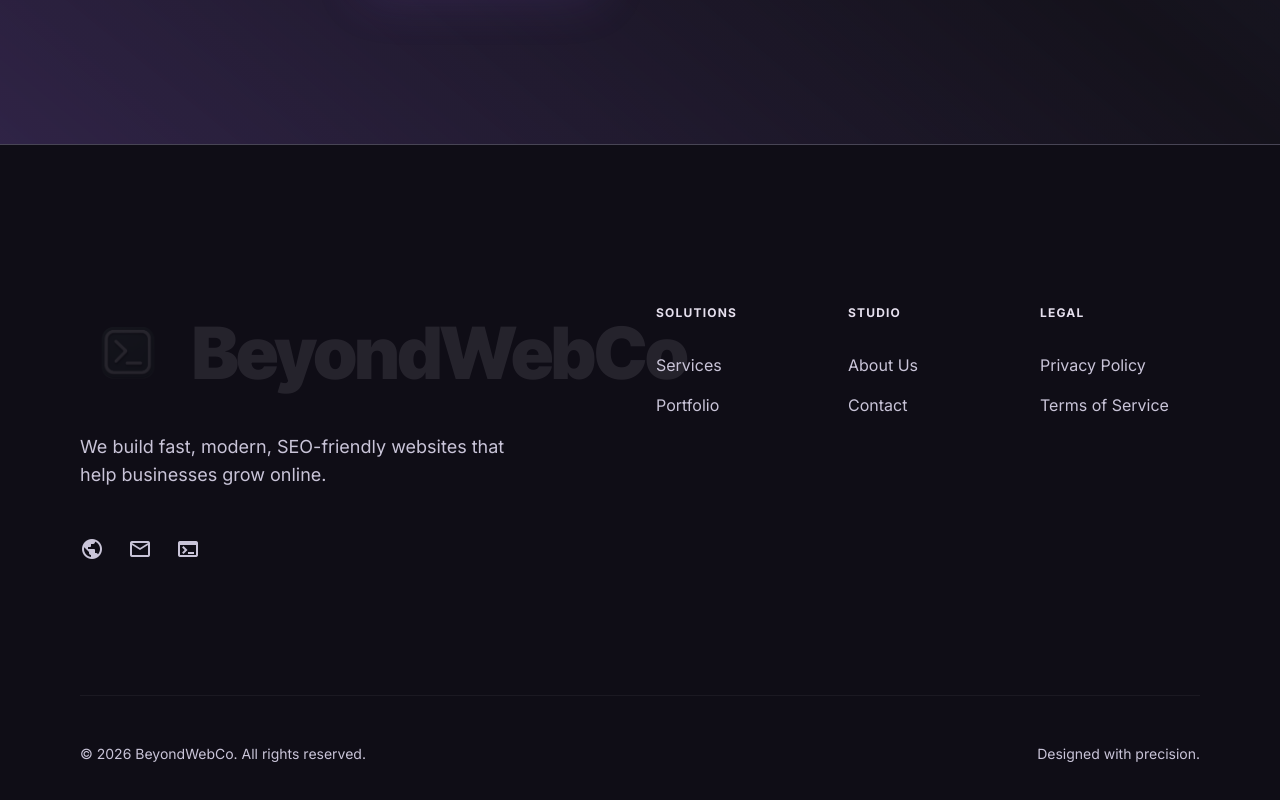
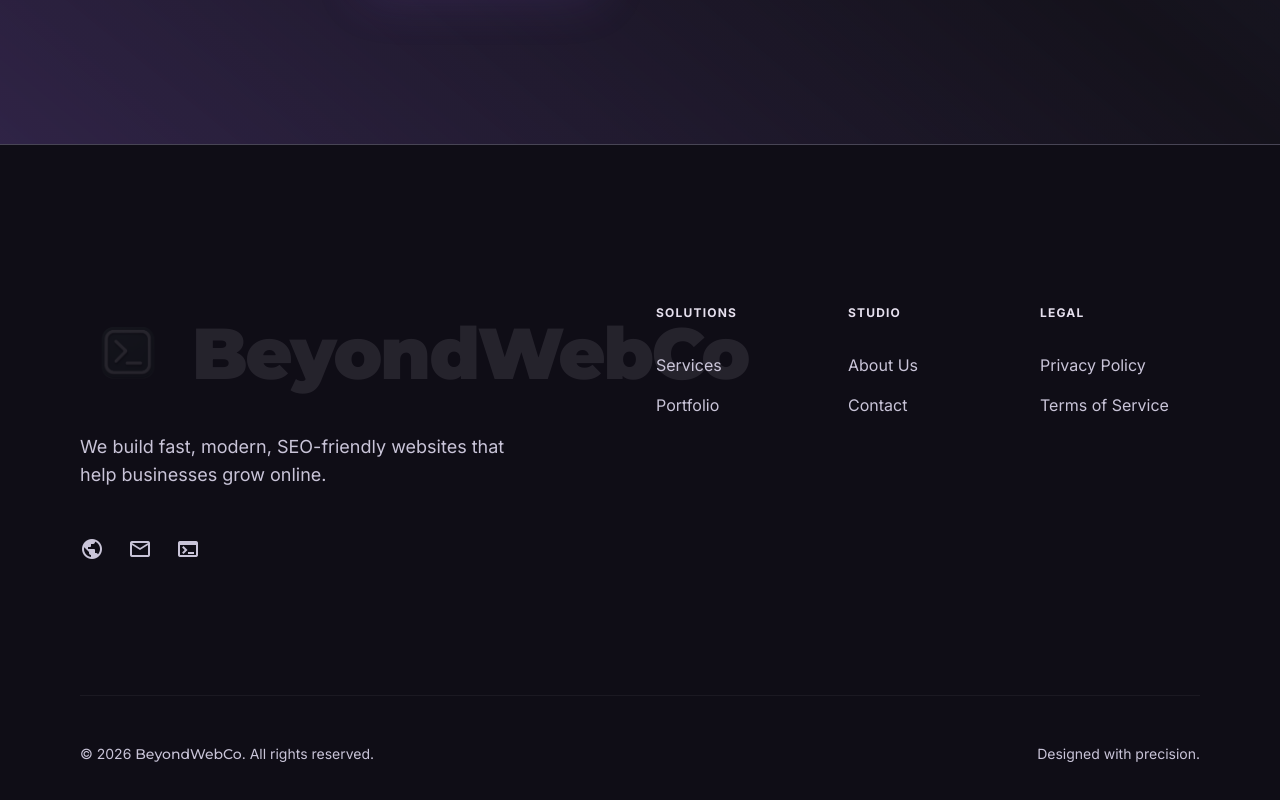
Before and after one commit to captain-america-7/beyondwebco, a Next.js app: page / in a window 1280 px wide. Shown: the part 7328-8128 px from the top of the page. Built offline with nearby package versions, Linux system fonts and the light colour scheme.

Commit message:
Update Footer.tsx

```diff
--- a/src/components/layout/Footer.tsx
+++ b/src/components/layout/Footer.tsx
@@ -24,7 +24,7 @@ export default function Footer() {
                 />
               </motion.div>
             </div>
-            <span>BeyondWebCo</span>
+            <span className="font-montserrat">BeyondWebCo</span>
           </div>
           <p className="text-on-surface-variant max-w-md text-lg">
             We build fast, modern, SEO-friendly websites that help businesses grow online.
@@ -67,7 +67,7 @@ export default function Footer() {
         </div>
 
         <div className="col-span-12 mt-24 border-t border-white/5 pt-12 flex flex-col md:flex-row justify-between text-on-surface-variant text-sm">
-          <p>© {new Date().getFullYear()} BeyondWebCo. All rights reserved.</p>
+          <p>© {new Date().getFullYear()} <span className="font-montserrat font-medium">BeyondWebCo</span>. All rights reserved.</p>
           <p>Designed with precision.</p>
         </div>
       </div>
```
